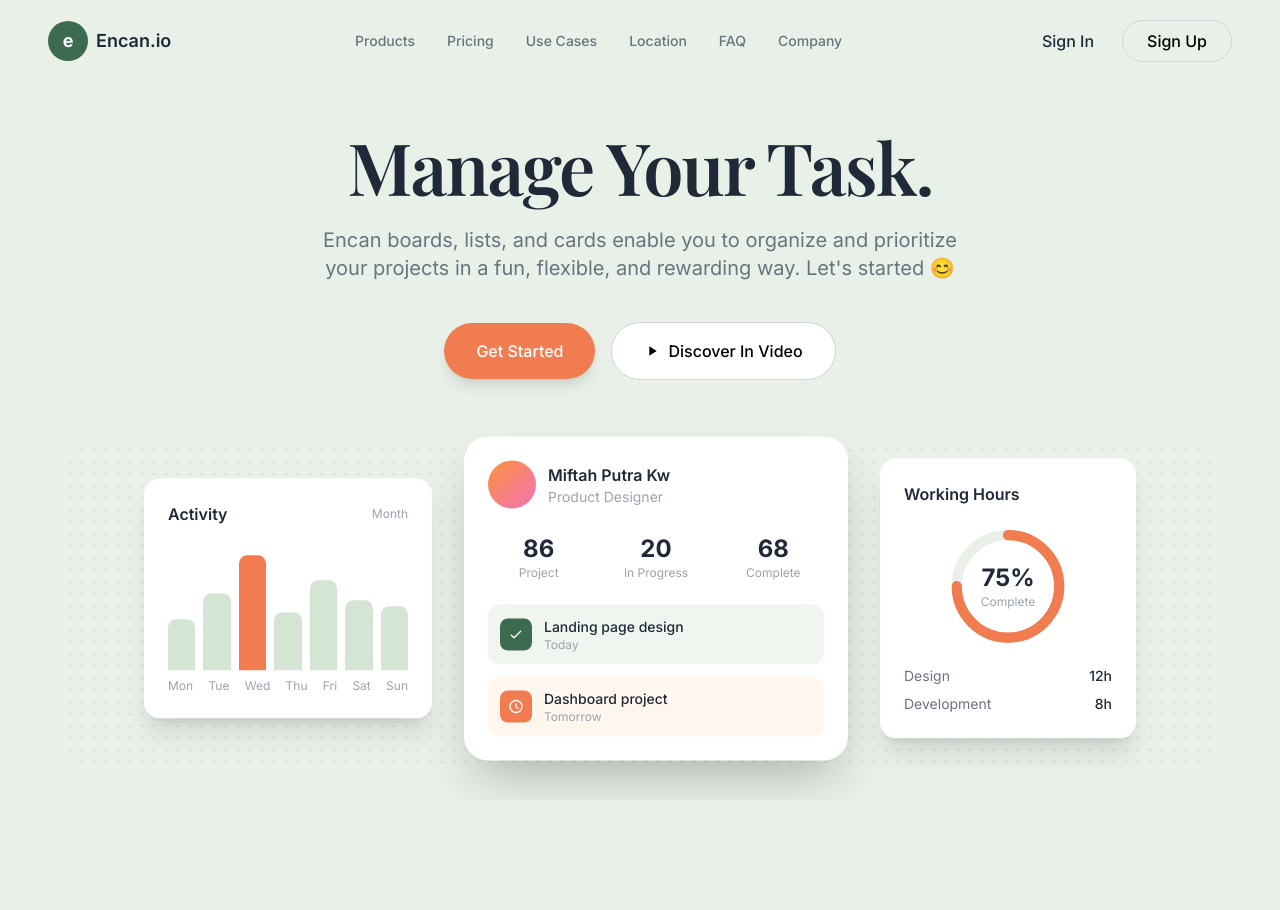
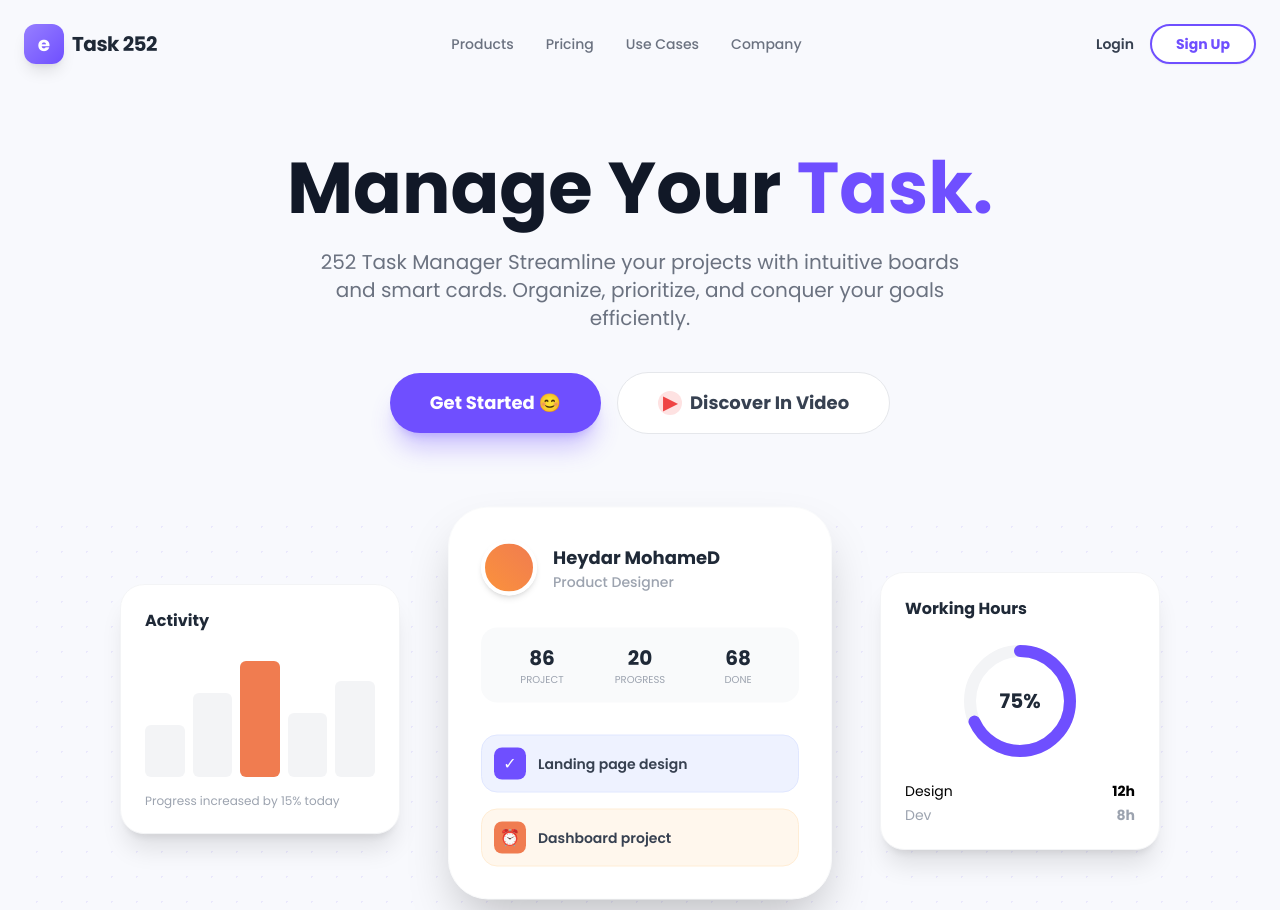
Before and after one commit to heydarpro90/Task-management-System, a plain HTML site: page index.html in a window 1280 px wide. Shown: the top 910 px of the page. Before the commit the page ends 800 px from the top, so only its background shows below. Drawn offline with nearby package versions, Linux system fonts and the light colour scheme.

```diff
--- a/index.html
+++ b/index.html
@@ -3,209 +3,134 @@
 <head>
   <meta charset="UTF-8">
   <meta name="viewport" content="width=device-width, initial-scale=1.0">
-  <title>Encan.io - Manage Your Task</title>
+  <title>Manage Your Task</title>
   <script src="https://cdn.tailwindcss.com"></script>
-  <link href="https://fonts.googleapis.com/css2?family=Playfair+Display:wght@400;500;600;700&family=Inter:wght@400;500;600;700&display=swap" rel="stylesheet">
+  <link href="https://fonts.googleapis.com/css2?family=Poppins:wght@300;400;500;600;700&display=swap" rel="stylesheet">
   <script>
     tailwind.config = {
       theme: {
         extend: {
-          fontFamily: {
-            display: ['"Playfair Display"', 'serif'],
-            sans: ['Inter', 'sans-serif'],
-          },
+          fontFamily: { sans: ['Poppins', 'sans-serif'] },
           colors: {
-            mint: {
-              50: '#f0f5f0',
-              100: '#e8f0e8',
-              200: '#d4e5d4',
-            },
-            coral: '#f07c50',
-            forest: '#3d6b4f',
-          },
+            primary: '#6F4FFF',
+            secondary: '#977FFF',
+            accent: '#f07c50',
+            bgLight: '#F8F9FD'
+          }
         }
       }
     }
   </script>
   <style>
-    body { font-family: 'Inter', sans-serif; }
-    .font-display { font-family: 'Playfair Display', serif; }
+    @keyframes float { 0%, 100% { transform: translateY(0); } 50% { transform: translateY(-15px); } }
+    .animate-float { animation: float 4s ease-in-out infinite; }
     .dot-pattern {
-      background-image: radial-gradient(rgba(61, 107, 79, 0.3) 1.5px, transparent 1.5px);
-      background-size: 12px 12px;
+      background-image: radial-gradient(#6F4FFF 1px, transparent 1px);
+      background-size: 25px 25px;
     }
-    @keyframes float {
-      0%, 100% { transform: translateY(0); }
-      50% { transform: translateY(-10px); }
-    }
-    @keyframes float-slow {
-      0%, 100% { transform: translateY(0); }
-      50% { transform: translateY(-15px); }
-    }
-    .animate-float { animation: float 3s ease-in-out infinite; }
-    .animate-float-slow { animation: float-slow 4s ease-in-out infinite; }
   </style>
 </head>
-<body class="bg-mint-100 min-h-screen">
-  <!-- Header -->
-  <header class="w-full py-5 px-6 lg:px-12">
-    <div class="max-w-7xl mx-auto flex items-center justify-between">
-      <!-- Logo -->
+<body class="bg-bgLight font-sans">
+
+  <header class="max-w-7xl mx-auto px-6 py-6 flex items-center justify-between">
     <div class="flex items-center gap-2">
-        <div class="w-10 h-10 bg-forest rounded-full flex items-center justify-center">
-          <span class="text-white font-bold text-lg">e</span>
+      <div class="w-10 h-10 rounded-xl bg-gradient-to-br from-secondary to-primary flex items-center justify-center shadow-lg">
+        <span class="text-white font-bold text-xl">e</span>
       </div>
-        <span class="font-semibold text-gray-800 text-lg">Encan.io</span>
+      <span class="text-xl font-bold text-gray-800 tracking-tight ">Task 252</span>
     </div>
-      <!-- Navigation -->
-      <nav class="hidden lg:flex items-center gap-8">
-        <a href="#" class="text-gray-500 hover:text-gray-800 transition-colors text-sm font-medium">Products</a>
-        <a href="#" class="text-gray-500 hover:text-gray-800 transition-colors text-sm font-medium">Pricing</a>
-        <a href="#" class="text-gray-500 hover:text-gray-800 transition-colors text-sm font-medium">Use Cases</a>
-        <a href="#" class="text-gray-500 hover:text-gray-800 transition-colors text-sm font-medium">Location</a>
-        <a href="#" class="text-gray-500 hover:text-gray-800 transition-colors text-sm font-medium">FAQ</a>
-        <a href="#" class="text-gray-500 hover:text-gray-800 transition-colors text-sm font-medium">Company</a>
+
+    <nav class="hidden md:flex items-center gap-8 text-sm font-medium text-gray-500">
+      <a href="#" class="hover:text-primary transition-colors">Products</a>
+      <a href="#" class="hover:text-primary transition-colors">Pricing</a>
+      <a href="#" class="hover:text-primary transition-colors">Use Cases</a>
+      <a href="#" class="hover:text-primary transition-colors">Company</a>
     </nav>
-      <!-- Auth Buttons -->
-      <div class="flex items-center gap-3">
-        <button class="text-gray-800 font-medium px-4 py-2 hover:bg-gray-100 rounded-lg transition-colors">
-          Sign In
-        </button>
-        <button class="border border-gray-300 rounded-full px-6 py-2 font-medium hover:bg-white transition-colors">
-          Sign Up
-        </button>
-      </div>
+
+    <div class="flex items-center gap-4">
+      <a href="signin.html" class="text-sm font-semibold text-gray-700 hover:text-primary">Login</a>
+      <a href="signin.html" class="bg-white border-2 border-primary text-primary px-6 py-2 rounded-full text-sm font-bold hover:bg-primary hover:text-white transition-all shadow-sm">Sign Up</a>
     </div>
   </header>
-  <!-- Hero Section -->
-  <section class="pt-12 pb-8 px-6 lg:px-12 text-center">
-    <div class="max-w-3xl mx-auto">
-      <h1 class="font-display text-5xl md:text-6xl lg:text-7xl font-semibold text-gray-800 mb-6 tracking-tight">
-        Manage Your Task.
+
+  <main class="max-w-7xl mx-auto px-6 pt-16 pb-24 text-center">
+    <h1 class="text-5xl md:text-7xl font-bold text-gray-900 mb-6 leading-tight">
+      Manage Your <span class="text-primary">Task.</span>
     </h1>
-      <p class="text-gray-500 text-lg md:text-xl max-w-2xl mx-auto mb-10 leading-relaxed">
-        Encan boards, lists, and cards enable you to organize and prioritize your projects in a fun,
-        flexible, and rewarding way. Let's started 😊
-      </p>
-      <div class="flex flex-wrap items-center justify-center gap-4">
-        <button class="bg-coral text-white rounded-full px-8 py-4 text-base font-medium shadow-lg hover:shadow-xl transition-shadow">
-          Get Started
+    <p class="text-gray-500 text-lg md:text-xl max-w-2xl mx-auto mb-10">
+252 Task Manager Streamline your projects with intuitive boards and smart cards. Organize, prioritize, and conquer your goals efficiently.    </p>
+
+    <div class="flex flex-col sm:flex-row items-center justify-center gap-4 mb-20">
+      <button class="bg-primary text-white px-10 py-4 rounded-full font-bold text-lg shadow-xl shadow-primary/30 hover:scale-105 transition-transform">
+        Get Started 😊
       </button>
-        <button class="border border-gray-300 bg-white rounded-full px-8 py-4 text-base font-medium hover:bg-gray-50 flex items-center gap-2">
-          <svg class="w-4 h-4" fill="currentColor" viewBox="0 0 24 24">
-            <path d="M8 5v14l11-7z"/>
-          </svg>
+      <button class="flex items-center gap-2 bg-white text-gray-700 px-10 py-4 rounded-full font-bold text-lg border border-gray-200 hover:bg-gray-50 transition-all">
+        <span class="w-6 h-6 bg-red-100 text-red-500 rounded-full flex items-center justify-center">▶</span>
         Discover In Video
       </button>
     </div>
+
+    <div class="relative mt-10">
+      <div class="absolute inset-0 dot-pattern opacity-10"></div>
+
+      <div class="relative flex flex-col lg:flex-row items-center justify-center gap-12">
+
+        <div class="animate-float bg-white p-6 rounded-3xl shadow-xl border border-gray-100 w-full max-w-[280px] hidden lg:block" style="animation-delay: 0.5s;">
+          <h4 class="text-left font-bold text-gray-800 mb-4">Activity</h4>
+          <div class="flex items-end gap-2 h-32">
+            <div class="flex-1 bg-gray-100 rounded-md" style="height: 40%"></div>
+            <div class="flex-1 bg-gray-100 rounded-md" style="height: 65%"></div>
+            <div class="flex-1 bg-accent rounded-md" style="height: 90%"></div>
+            <div class="flex-1 bg-gray-100 rounded-md" style="height: 50%"></div>
+            <div class="flex-1 bg-gray-100 rounded-md" style="height: 75%"></div>
           </div>
-  </section>
-  <!-- Dashboard Mockup -->
-  <section class="relative px-6 lg:px-12 py-8 overflow-hidden">
-    <div class="max-w-6xl mx-auto relative">
-      <!-- Dot pattern background -->
-      <div class="absolute inset-0 dot-pattern opacity-50 rounded-3xl"></div>
+          <p class="mt-4 text-xs text-gray-400 text-left">Progress increased by 15% today</p>
+        </div>
 
-      <div class="relative flex flex-col lg:flex-row items-center justify-center gap-8">
-        <!-- Left floating card - Activity Chart -->
-        <div class="animate-float bg-white rounded-2xl shadow-xl p-6 w-72">
-          <div class="flex items-center justify-between mb-4">
-            <h3 class="font-semibold text-gray-800">Activity</h3>
-            <span class="text-xs text-gray-400">Month</span>
-          </div>
-          <div class="flex items-end gap-2 h-32">
-            <div class="flex-1 bg-mint-200 rounded-t-lg" style="height: 40%"></div>
-            <div class="flex-1 bg-mint-200 rounded-t-lg" style="height: 60%"></div>
-            <div class="flex-1 bg-coral rounded-t-lg" style="height: 90%"></div>
-            <div class="flex-1 bg-mint-200 rounded-t-lg" style="height: 45%"></div>
-            <div class="flex-1 bg-mint-200 rounded-t-lg" style="height: 70%"></div>
-            <div class="flex-1 bg-mint-200 rounded-t-lg" style="height: 55%"></div>
-            <div class="flex-1 bg-mint-200 rounded-t-lg" style="height: 50%"></div>
-          </div>
-          <div class="flex justify-between mt-2 text-xs text-gray-400">
-            <span>Mon</span><span>Tue</span><span>Wed</span><span>Thu</span><span>Fri</span><span>Sat</span><span>Sun</span>
+        <div class="animate-float bg-white p-8 rounded-[40px] shadow-2xl border border-gray-50 w-full max-w-sm z-10">
+          <div class="flex items-center gap-4 mb-8">
+            <div class="w-14 h-14 bg-gradient-to-tr from-orange-400 to-accent rounded-full border-4 border-white shadow-md"></div>
+            <div class="text-left">
+              <h3 class="font-bold text-gray-800 text-lg">Heydar MohameD</h3>
+              <p class="text-sm text-gray-400 font-medium">Product Designer</p>
             </div>
           </div>
-        <!-- Center - Main Dashboard Card -->
-        <div class="animate-float-slow bg-white rounded-3xl shadow-2xl p-6 w-80 lg:w-96 z-10">
-          <!-- User Header -->
-          <div class="flex items-center gap-3 mb-6">
-            <div class="w-12 h-12 bg-gradient-to-br from-orange-400 to-pink-400 rounded-full"></div>
-            <div>
-              <h3 class="font-semibold text-gray-800">Miftah Putra Kw</h3>
-              <p class="text-sm text-gray-400">Product Designer</p>
+
+          <div class="grid grid-cols-3 gap-2 mb-8 bg-gray-50 p-4 rounded-2xl">
+            <div><p class="text-xl font-bold text-gray-800">86</p><p class="text-[10px] text-gray-400 uppercase">Project</p></div>
+            <div><p class="text-xl font-bold text-gray-800">20</p><p class="text-[10px] text-gray-400 uppercase">Progress</p></div>
+            <div><p class="text-xl font-bold text-gray-800">68</p><p class="text-[10px] text-gray-400 uppercase">Done</p></div>
           </div>
+
+          <div class="space-y-4">
+            <div class="flex items-center gap-3 p-3 bg-indigo-50 rounded-2xl border border-indigo-100">
+              <div class="w-8 h-8 bg-primary rounded-lg flex items-center justify-center text-white">✓</div>
+              <p class="text-sm font-semibold text-gray-700">Landing page design</p>
             </div>
-          <!-- Stats -->
-          <div class="grid grid-cols-3 gap-4 mb-6">
-            <div class="text-center">
-              <p class="text-2xl font-bold text-gray-800">86</p>
-              <p class="text-xs text-gray-400">Project</p>
-            </div>
-            <div class="text-center">
-              <p class="text-2xl font-bold text-gray-800">20</p>
-              <p class="text-xs text-gray-400">In Progress</p>
-            </div>
-            <div class="text-center">
-              <p class="text-2xl font-bold text-gray-800">68</p>
-              <p class="text-xs text-gray-400">Complete</p>
-            </div>
-          </div>
-          <!-- Task List -->
-          <div class="space-y-3">
-            <div class="flex items-center gap-3 p-3 bg-mint-50 rounded-xl">
-              <div class="w-8 h-8 bg-forest rounded-lg flex items-center justify-center">
-                <svg class="w-4 h-4 text-white" fill="none" stroke="currentColor" viewBox="0 0 24 24">
-                  <path stroke-linecap="round" stroke-linejoin="round" stroke-width="2" d="M5 13l4 4L19 7"/>
-                </svg>
-              </div>
-              <div class="flex-1">
-                <p class="text-sm font-medium text-gray-800">Landing page design</p>
-                <p class="text-xs text-gray-400">Today</p>
-              </div>
-            </div>
-            <div class="flex items-center gap-3 p-3 bg-orange-50 rounded-xl">
-              <div class="w-8 h-8 bg-coral rounded-lg flex items-center justify-center">
-                <svg class="w-4 h-4 text-white" fill="none" stroke="currentColor" viewBox="0 0 24 24">
-                  <path stroke-linecap="round" stroke-linejoin="round" stroke-width="2" d="M12 8v4l3 3m6-3a9 9 0 11-18 0 9 9 0 0118 0z"/>
-                </svg>
-              </div>
-              <div class="flex-1">
-                <p class="text-sm font-medium text-gray-800">Dashboard project</p>
-                <p class="text-xs text-gray-400">Tomorrow</p>
+            <div class="flex items-center gap-3 p-3 bg-orange-50 rounded-2xl border border-orange-100">
+              <div class="w-8 h-8 bg-accent rounded-lg flex items-center justify-center text-white">⏰</div>
+              <p class="text-sm font-semibold text-gray-700">Dashboard project</p>
             </div>
           </div>
         </div>
+
+        <div class="animate-float bg-white p-6 rounded-3xl shadow-xl border border-gray-100 w-full max-w-[280px] hidden lg:block" style="animation-delay: 1s;">
+          <h4 class="text-left font-bold text-gray-800 mb-2">Working Hours</h4>
+          <div class="relative w-32 h-32 mx-auto my-4">
+             <svg class="w-full h-full transform -rotate-90">
+               <circle cx="64" cy="64" r="50" stroke="#f3f4f6" stroke-width="12" fill="transparent" />
+               <circle cx="64" cy="64" r="50" stroke="#6F4FFF" stroke-width="12" fill="transparent" stroke-dasharray="314" stroke-dashoffset="100" stroke-linecap="round" />
+             </svg>
+             <div class="absolute inset-0 flex items-center justify-center font-bold text-xl text-gray-800">75%</div>
           </div>
-        <!-- Right floating card - Progress Ring -->
-        <div class="animate-float bg-white rounded-2xl shadow-xl p-6 w-64">
-          <h3 class="font-semibold text-gray-800 mb-4">Working Hours</h3>
-          <div class="relative w-32 h-32 mx-auto">
-            <svg class="w-full h-full transform -rotate-90" viewBox="0 0 100 100">
-              <circle cx="50" cy="50" r="40" fill="none" stroke="#e8f0e8" stroke-width="8"/>
-              <circle cx="50" cy="50" r="40" fill="none" stroke="#f07c50" stroke-width="8"
-                stroke-dasharray="251.2" stroke-dashoffset="62.8" stroke-linecap="round"/>
-            </svg>
-            <div class="absolute inset-0 flex items-center justify-center">
-              <div class="text-center">
-                <p class="text-2xl font-bold text-gray-800">75%</p>
-                <p class="text-xs text-gray-400">Complete</p>
+          <div class="text-left text-sm space-y-1">
+            <p class="flex justify-between"><span>Design</span> <b>12h</b></p>
+            <p class="flex justify-between text-gray-400"><span>Dev</span> <b>8h</b></p>
           </div>
         </div>
-          </div>
-          <div class="mt-4 space-y-2">
-            <div class="flex justify-between text-sm">
-              <span class="text-gray-500">Design</span>
-              <span class="text-gray-800 font-medium">12h</span>
-            </div>
-            <div class="flex justify-between text-sm">
-              <span class="text-gray-500">Development</span>
-              <span class="text-gray-800 font-medium">8h</span>
+
       </div>
     </div>
-        </div>
-      </div>
-    </div>
-  </section>
+  </main>
 </body>
 </html>
```
Also changed, not shown: add-task.html (+8 -3 lines), add-user.html (+5 -2 lines), signin.html (+6 -1 lines), task_backup.html (+8 -3 lines), tasks.html (+6 -1 lines). Lines whose indentation alone changed are shown as unchanged.
